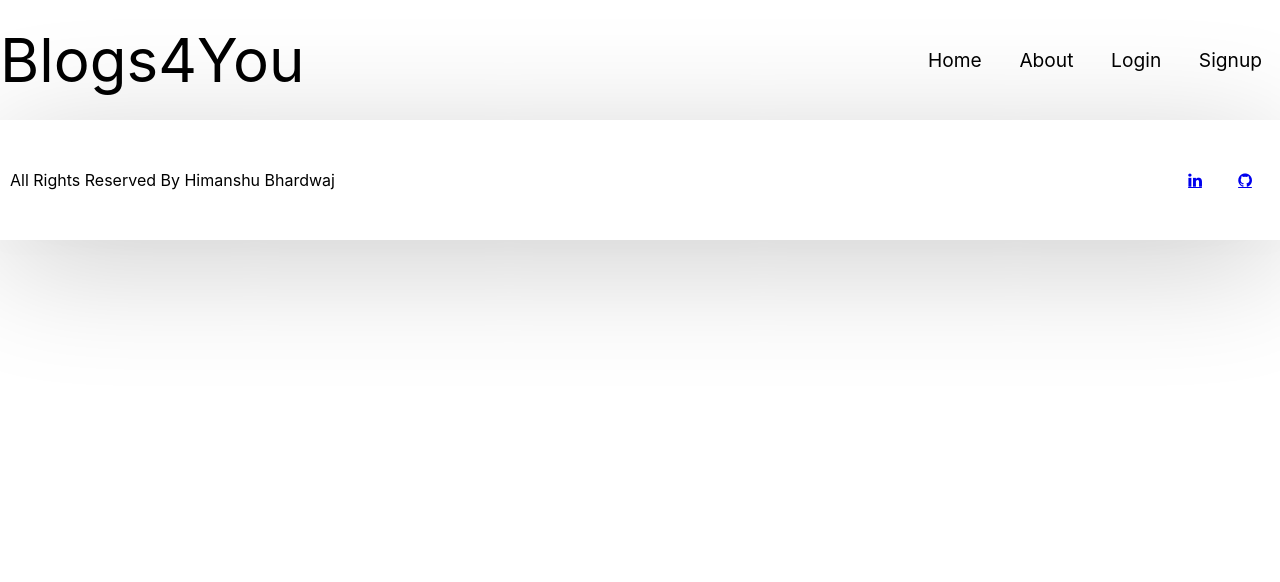
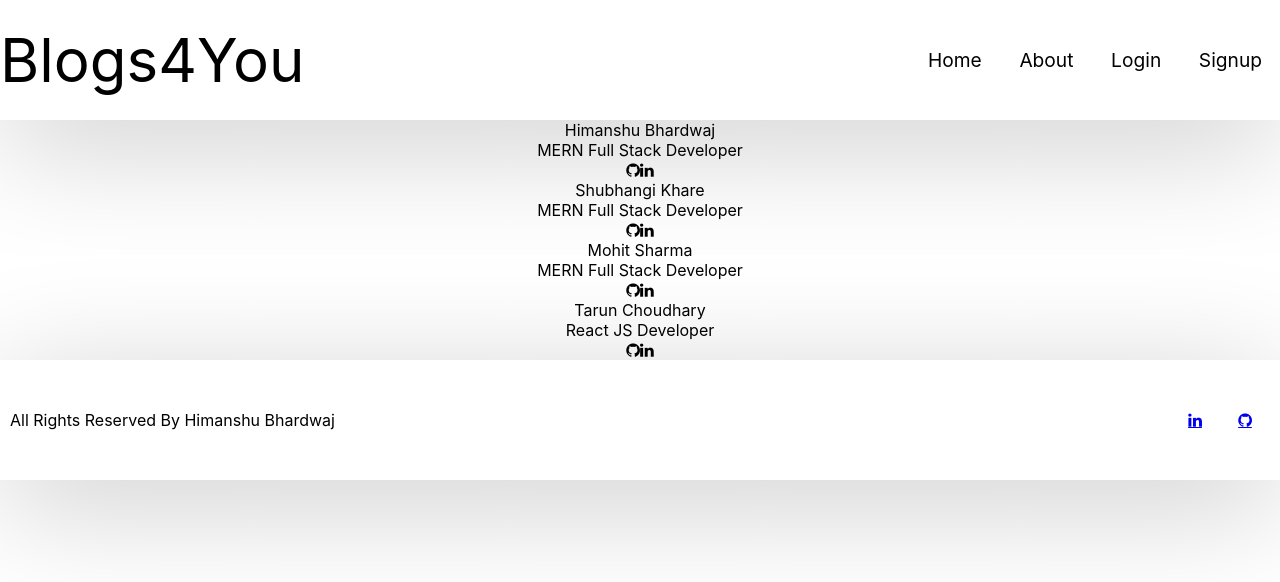
Before and after one commit to bhardwajhimanshu2515/blogpost-app, a React (Create React App) app: page /about in a window 1280 px wide. Shown: the top 582 px of the page. Built offline with nearby package versions, Linux system fonts and the light colour scheme; a web font is replaced by a local one.

Commit message:
himanshu || about cont...

```diff
--- a/public/index.html
+++ b/public/index.html
@@ -6,6 +6,7 @@
     <link rel="stylesheet" href="https://cdnjs.cloudflare.com/ajax/libs/font-awesome/4.7.0/css/font-awesome.min.css">
     <link href="https://fonts.googleapis.com/css2?family=Montserrat:wght@500&family=Peddana&display=swap" rel="stylesheet">
     <link href="https://fonts.googleapis.com/css2?family=Peddana&display=swap" rel="stylesheet">
+    <link rel="stylesheet" href="https://cdnjs.cloudflare.com/ajax/libs/font-awesome/4.7.0/css/font-awesome.min.css">
     <meta name="viewport" content="width=device-width, initial-scale=1" />
     <meta name="theme-color" content="#000000" />
     <meta
--- a/src/App.js
+++ b/src/App.js
@@ -10,6 +10,7 @@ import Dashboard from "./components/dashboard";
 import CreateBlog from "./components/createBlog";
 import OneBlog from "./components/oneBlog";
 import Profile from "./components/profile";
+import About from "./components/about";
 function App(props) {
   return (
     <div className="App">
@@ -50,6 +51,11 @@ function App(props) {
               <Profile />
             </Route>
           </Switch>
+          <Switch>
+            <Route path="/about" exact>
+              <About />
+            </Route>
+          </Switch>
           <Footer />
       </Router>
     </div>
--- /dev/null
+++ b/src/components/about.jsx
@@ -0,0 +1,59 @@
+import React from "react";
+import "./about.css";
+
+function About(){
+    return(
+        <div id="about">
+            <div className="developer">
+                <div className="nameDev">
+                    Himanshu Bhardwaj
+                </div>
+                <div className="descDev">
+                    MERN Full Stack Developer
+                </div>
+                <div className="linksDev">
+                <i class="fa fa-github"></i>
+                <i class="fa fa-linkedin"></i>
+                </div>
+            </div>
+            <div className="developer">
+                <div className="nameDev">
+                    Shubhangi Khare
+                </div>
+                <div className="descDev">
+                    MERN Full Stack Developer
+                </div>
+                <div className="linksDev">
+                <i class="fa fa-github"></i>
+                <i class="fa fa-linkedin"></i>
+                </div>
+            </div>
+            <div className="developer">
+                <div className="nameDev">
+                    Mohit Sharma
+                </div>
+                <div className="descDev">
+                    MERN Full Stack Developer
+                </div>
+                <div className="linksDev">
+                <i class="fa fa-github"></i>
+                <i class="fa fa-linkedin"></i>
+                </div>
+            </div>
+            <div className="developer">
+                <div className="nameDev">
+                    Tarun Choudhary
+                </div>
+                <div className="descDev">
+                    React JS Developer
+                </div>
+                <div className="linksDev">
+                <i class="fa fa-github"></i>
+                <i class="fa fa-linkedin"></i>
+                </div>
+            </div>
+        </div>
+    );
+}
+
+export default About;
```
Also changed, not shown: src/components/about.css (added).
